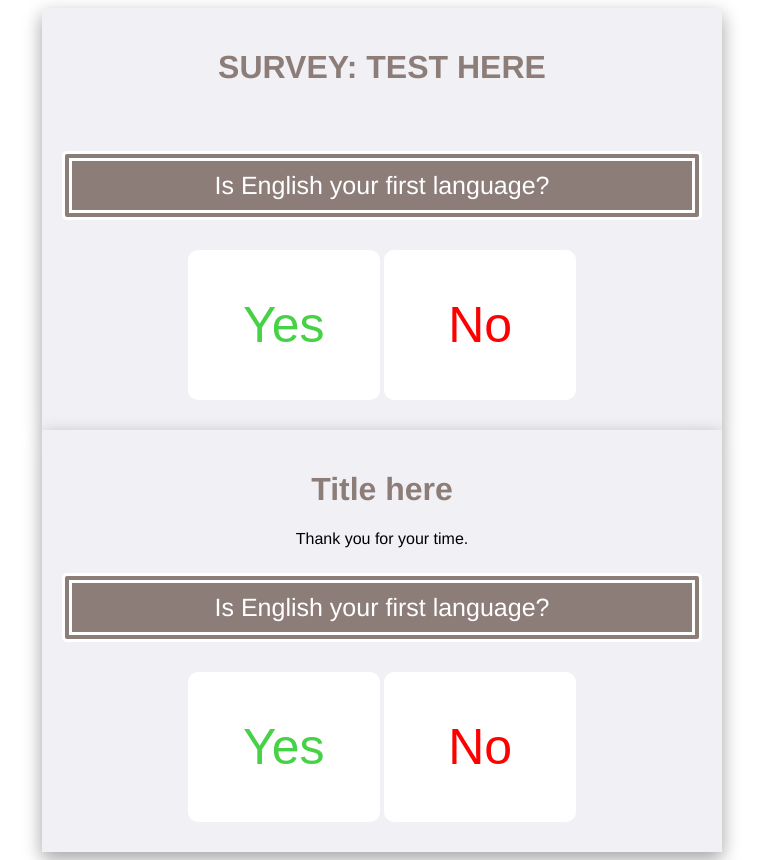
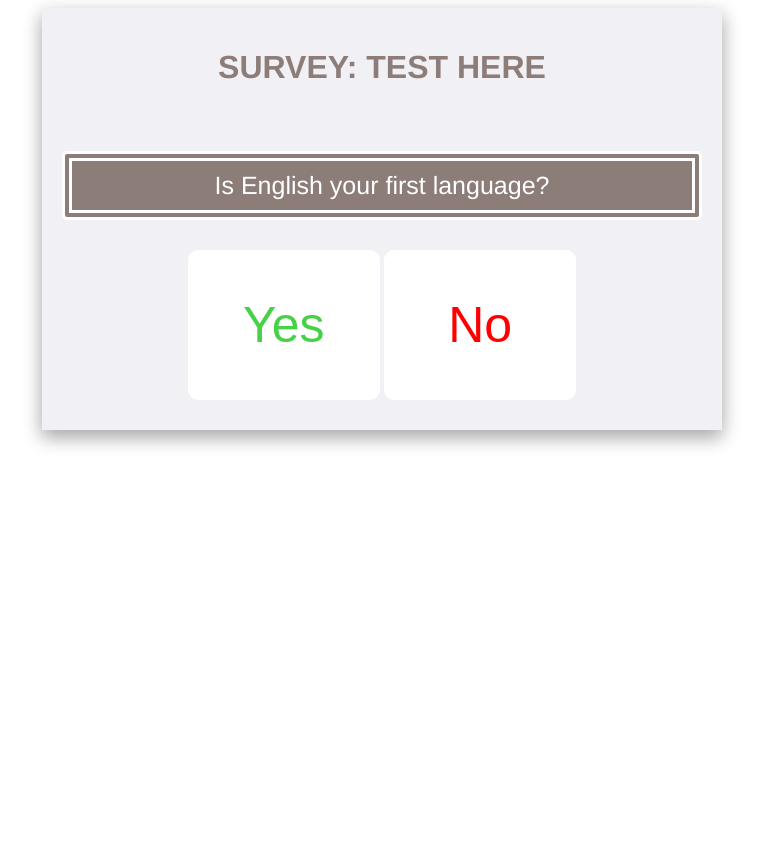
Before and after one commit to ctt-data/privilege, a plain HTML site: page index.html in a window 1280 px wide. Shown: the whole page, without its empty margins (258-1021 px from the left). After the commit the page ends 800 px from the top, so only its background shows below. Drawn offline with nearby package versions, Linux system fonts and the light colour scheme.

Commit message:
Update index.html

```diff
--- a/index.html
+++ b/index.html
@@ -19,16 +19,6 @@
 <button class="button-next">Next</button>
 
 </div>
-</div> <div class="container">
-<h1>Title here</h1>
-<p class="result">Thank you for your time.</p>
-<p class="messageAboutPrivilege"></p>
-<p class="question"></p>
-<p class="notes">some text</p>
-<button class="button-yes">Yes</button>
-<button class="button-no">No</button>
-<button class="button-next">Next</button>
-</div>
 </div>
  <script src="https://cdnjs.cloudflare.com/ajax/libs/jquery/3.3.1/jquery.min.js"></script>
  <script src="javascript.js"></script>
```
